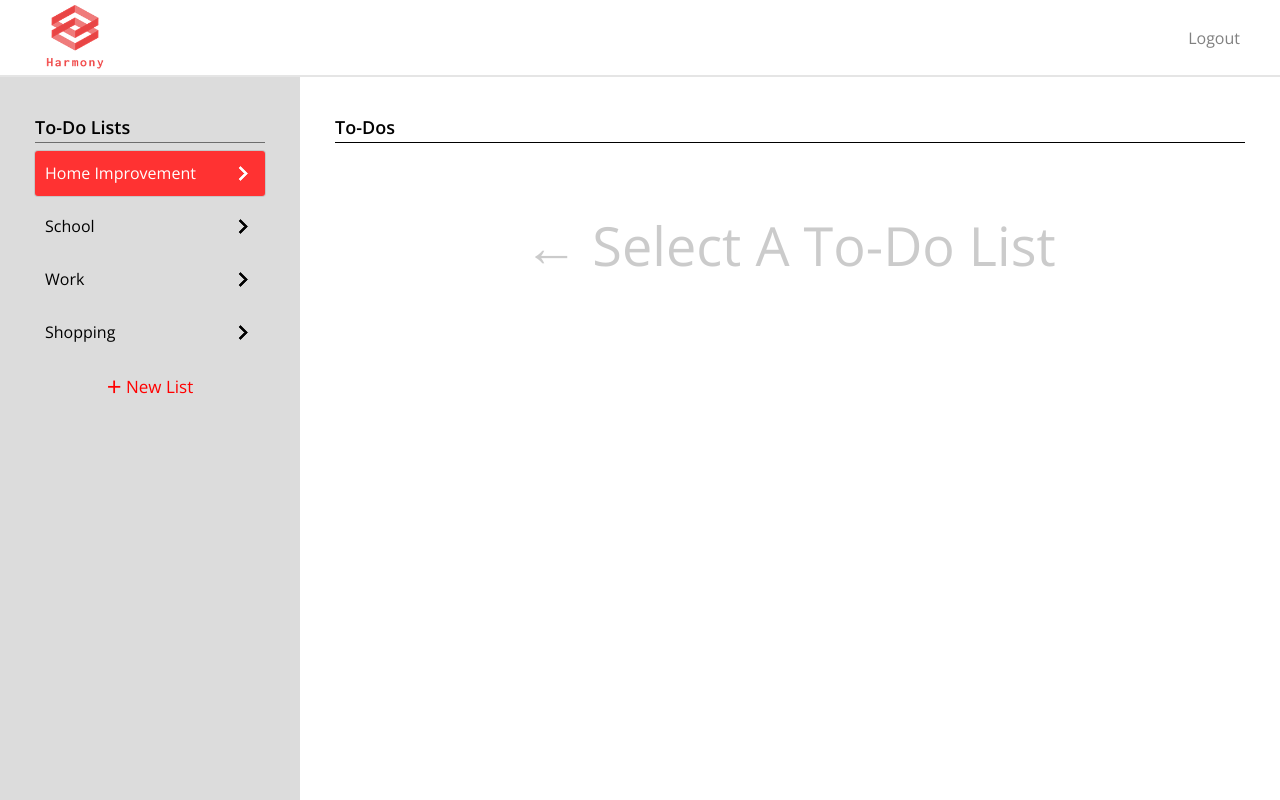
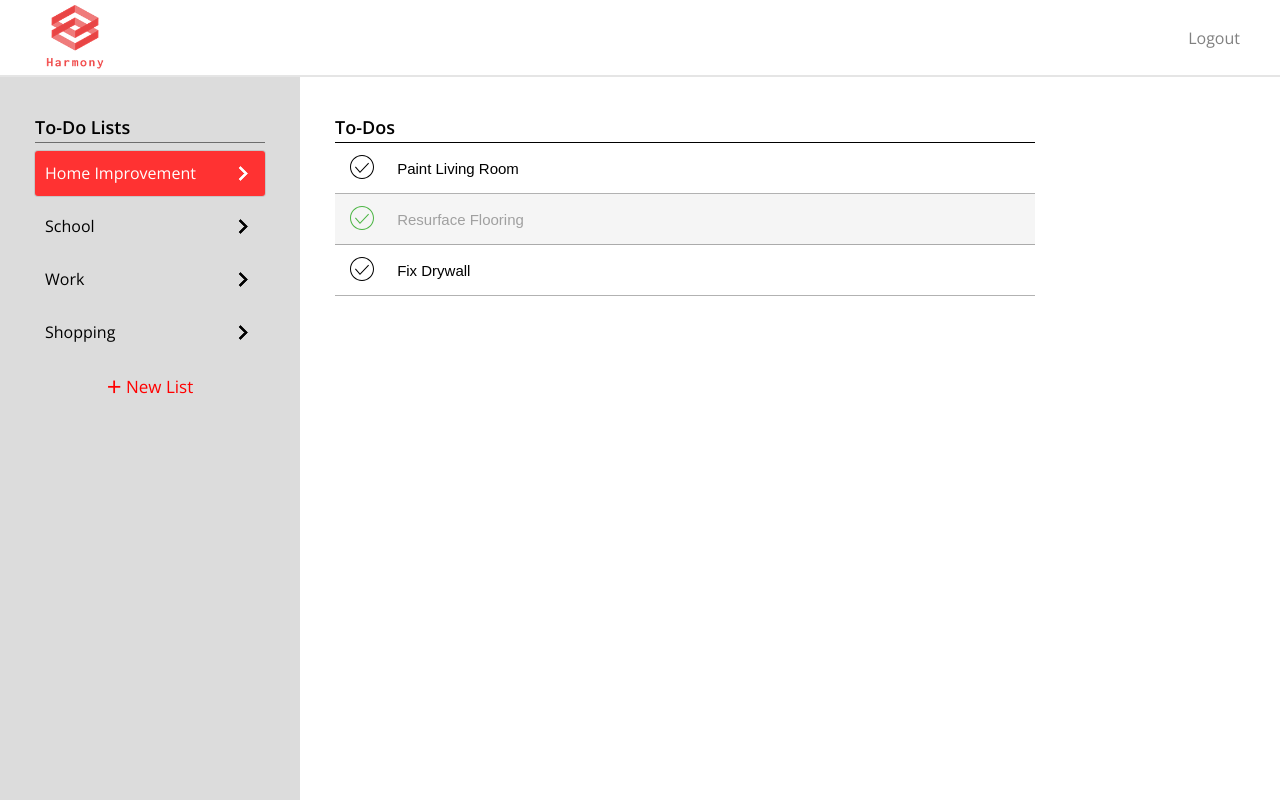
Before and after one commit to WarrenReader/harmony, a React app in the folder webapp/: page /dashboard in a window 1280 px wide. Both pictures are taken after a click on the element "Home Improvement". Built offline with nearby package versions, Linux system fonts and the light colour scheme.

Commit message:
Add toDo level components and logic

```diff
--- a/webapp/src/actions/lists.js
+++ b/webapp/src/actions/lists.js
@@ -34,7 +34,8 @@ export const addList = listName => {
   return { type: NEW_LIST, payload: listObj };
 };
 
-export const toggleList = listId => ({
-  type: TOGGLE_LIST,
-  payload: listId
-});
+export const toggleList = listId => {
+  return dispatch => {
+    dispatch({ type: TOGGLE_LIST, payload: listId });
+  };
+};
--- /dev/null
+++ b/webapp/src/actions/toDos.js
@@ -0,0 +1,50 @@
+import toDos from '../data/toDos.json';
+
+export const GET_TODOS_SUCCESSFUL = 'GET_TODOS_SUCCESSFUL';
+export const TOGGLE_TODO_STATUS = 'TOGGLE_TODO_STATUS';
+export const UPDATE_TODO_DESCRIPTION = 'UPDATE_TODO_DESCRIPTION';
+
+export const getToDos = () => ({
+  type: GET_TODOS_SUCCESSFUL,
+  payload: toDos.toDos
+});
+
+export const toggleToDoStatus = toDoId => {
+  return (dispatch, getState) => {
+    const {
+      toDos: { listOfToDos }
+    } = getState();
+
+    // This updates the completed status of a toDo
+    const updatedList = listOfToDos.map(toDo => {
+      return toDo.taskId === toDoId
+        ? { ...toDo, completed: !toDo.completed }
+        : toDo;
+    });
+
+    dispatch({
+      type: TOGGLE_TODO_STATUS,
+      payload: updatedList
+    });
+  };
+};
+
+export const updateStatusDescription = (description, toDoId) => {
+  return (dispatch, getState) => {
+    const {
+      toDos: { listOfToDos }
+    } = getState();
+
+    // This updates the description of a toDo
+    const updatedList = listOfToDos.map(toDo => {
+      return toDo.taskId === toDoId
+        ? { ...toDo, description: description }
+        : toDo;
+    });
+
+    dispatch({
+      type: UPDATE_TODO_DESCRIPTION,
+      payload: updatedList
+    });
+  };
+};
--- /dev/null
+++ b/webapp/src/assets/Checkmark.js
@@ -0,0 +1,23 @@
+import React from 'react';
+import propTypes from 'prop-types';
+
+const CheckMark = ({ completed }) => {
+  return (
+    <svg
+      width="24"
+      height="24"
+      xmlns="http://www.w3.org/2000/svg"
+      fillRule="evenodd"
+      clipRule="evenodd"
+      fill={completed ? '#4bb543' : '#000000'}
+    >
+      <path d="M12 0c6.623 0 12 5.377 12 12s-5.377 12-12 12-12-5.377-12-12 5.377-12 12-12zm0 1c6.071 0 11 4.929 11 11s-4.929 11-11 11-11-4.929-11-11 4.929-11 11-11zm7 7.457l-9.005 9.565-4.995-5.865.761-.649 4.271 5.016 8.24-8.752.728.685z" />
+    </svg>
+  );
+};
+
+CheckMark.propTypes = {
+  completed: propTypes.bool.isRequired
+};
+
+export default CheckMark;
--- a/webapp/src/components/common/modals/modals/NewList.js
+++ b/webapp/src/components/common/modals/modals/NewList.js
@@ -96,7 +96,7 @@ class NewList extends React.Component {
 
 NewList.propTypes = {
   addList: propTypes.func.isRequired,
-  lists: propTypes.object.isRequired
+  lists: propTypes.array.isRequired
 };
 
 const mapStateToProps = ({ lists: { lists } }) => {
--- a/webapp/src/components/dashboard/main/ToDoContainer.js
+++ b/webapp/src/components/dashboard/main/ToDoContainer.js
@@ -1,5 +1,9 @@
 import React from 'react';
+import { connect } from 'react-redux';
+import propTypes from 'prop-types';
 import styled from 'styled-components';
+import filterForToDos from '../../../utils/filterForToDos';
+import ToDoItem from './ToDoItem';
 
 const Container = styled.div`
   display: flex;
@@ -25,13 +29,45 @@ const H1 = styled.h1`
   width: 100%;
 `;
 
-const ToDoContainer = () => {
+const ToDoContainer = props => {
+  const { toDos, toggledListId } = props;
+  const toDoList = filterForToDos(toDos, toggledListId);
+
   return (
     <Container>
       <H1>To-Dos</H1>
-      <PleaseSelect>&larr; Select A To-Do List</PleaseSelect>
+
+      {toggledListId === null ? (
+        <PleaseSelect>Select A To-Do List</PleaseSelect>
+      ) : null}
+
+      {toDoList.length > 0
+        ? toDoList.map(toDo => (
+            <ToDoItem
+              id={toDo.taskId}
+              key={toDo.taskId}
+              description={toDo.description}
+              completed={toDo.completed}
+            />
+          ))
+        : null}
     </Container>
   );
 };
 
-export default ToDoContainer;
+ToDoContainer.propTypes = {
+  toDos: propTypes.array.isRequired,
+  toggledListId: propTypes.oneOfType([propTypes.number, propTypes.null])
+};
+
+const mapStateToProps = state => {
+  return {
+    toggledListId: state.lists.toggledListId,
+    toDos: state.toDos.listOfToDos
+  };
+};
+
+export default connect(
+  mapStateToProps,
+  {}
+)(ToDoContainer);
--- /dev/null
+++ b/webapp/src/components/dashboard/main/ToDoItem.js
@@ -0,0 +1,69 @@
+import React from 'react';
+import { connect } from 'react-redux';
+import propTypes from 'prop-types';
+import styled from 'styled-components';
+import {
+  toggleToDoStatus,
+  updateStatusDescription
+} from '../../../actions/toDos';
+import Checkmark from '../../../assets/Checkmark';
+
+const Container = styled.div`
+  align-items: center;
+  background: ${props => (props.completed ? '#F5F5F5' : 'none')};
+  border-bottom: 1px solid rgba(0, 0, 0, 0.3);
+  display: flex;
+  height: 50px;
+  width: 100%;
+`;
+
+const CheckMarkContainer = styled.div`
+  cursor: pointer;
+  margin-left: 15px;
+  width: 30px;
+`;
+
+const Description = styled.input.attrs({ type: 'text' })`
+  background: ${props => (props.disabled ? '#F5F5F5' : 'none')};
+  border: none;
+  color: ${props => (props.disabled ? '#A0A0A0' : '#000000')};
+  font-size: 15px;
+  height: 25px;
+  margin-left: 15px;
+  padding: 5px;
+  width: 100%;
+`;
+
+const ToDoItem = ({
+  id,
+  description,
+  completed,
+  toggleToDoStatus,
+  updateStatusDescription
+}) => {
+  return (
+    <Container completed={completed}>
+      <CheckMarkContainer onClick={() => toggleToDoStatus(id)}>
+        <Checkmark completed={completed} />
+      </CheckMarkContainer>
+      <Description
+        value={description}
+        onChange={e => updateStatusDescription(e.target.value, id)}
+        disabled={completed}
+      />
+    </Container>
+  );
+};
+
+ToDoItem.propTypes = {
+  id: propTypes.number.isRequired,
+  description: propTypes.string.isRequired,
+  completed: propTypes.bool.isRequired,
+  toggleToDoStatus: propTypes.func.isRequired,
+  updateStatusDescription: propTypes.func.isRequired
+};
+
+export default connect(
+  null,
+  { toggleToDoStatus, updateStatusDescription }
+)(ToDoItem);
--- a/webapp/src/containers/Dashboard.js
+++ b/webapp/src/containers/Dashboard.js
@@ -1,5 +1,8 @@
 import React from 'react';
+import { connect } from 'react-redux';
+import propTypes from 'prop-types';
 import styled from 'styled-components';
+import { getToDos } from '../actions/toDos';
 
 import ToDoListContainer from '../components/dashboard/sidebar/ToDoListContainer';
 import ToDoContainer from '../components/dashboard/main/ToDoContainer';
@@ -18,11 +21,17 @@ const SideBar = styled.div`
 `;
 
 const Main = styled.div`
+  max-width: 700px;
   padding: 35px;
   width: 100%;
 `;
 
-const Dashboard = () => {
+class Dashboard extends React.Component {
+  componentDidMount = () => {
+    this.props.getToDos();
+  };
+
+  render() {
     return (
       <Container>
         <SideBar>
@@ -33,6 +42,14 @@ const Dashboard = () => {
         </Main>
       </Container>
     );
+  }
+}
+
+Dashboard.propTypes = {
+  getToDos: propTypes.func.isRequired
 };
 
-export default Dashboard;
+export default connect(
+  null,
+  { getToDos }
+)(Dashboard);
--- /dev/null
+++ b/webapp/src/data/toDos.json
@@ -0,0 +1,34 @@
+{
+  "toDos": [
+    {
+      "description": "Paint Living Room",
+      "taskId": 1,
+      "toDoListId": 1,
+      "completed": false
+    },
+    {
+      "description": "Resurface Flooring",
+      "taskId": 2,
+      "toDoListId": 1,
+      "completed": true
+    },
+    {
+      "description": "Fix Drywall",
+      "taskId": 3,
+      "toDoListId": 1,
+      "completed": false
+    },
+    {
+      "description": "Do Homework",
+      "taskId": 4,
+      "toDoListId": 2,
+      "completed": false
+    },
+    {
+      "description": "Study For Test",
+      "taskId": 5,
+      "toDoListId": 2,
+      "completed": false
+    }
+  ]
+}
--- a/webapp/src/reducers/index.js
+++ b/webapp/src/reducers/index.js
@@ -1,10 +1,12 @@
 import { combineReducers } from 'redux';
 import modals from './modals';
 import lists from './lists';
+import toDos from './toDos';
 
 const reducers = combineReducers({
   modals,
-  lists
+  lists,
+  toDos
 });
 
 export default reducers;
--- /dev/null
+++ b/webapp/src/reducers/toDos.js
@@ -0,0 +1,24 @@
+import {
+  GET_TODOS_SUCCESSFUL,
+  TOGGLE_TODO_STATUS,
+  UPDATE_TODO_DESCRIPTION
+} from '../actions/toDos';
+
+const initialState = {
+  listOfToDos: []
+};
+
+const toDos = (state = initialState, action) => {
+  switch (action.type) {
+    case GET_TODOS_SUCCESSFUL:
+      return { ...state, listOfToDos: action.payload };
+    case TOGGLE_TODO_STATUS:
+      return { ...state, listOfToDos: action.payload };
+    case UPDATE_TODO_DESCRIPTION:
+      return { ...state, listOfToDos: action.payload };
+    default:
+      return state;
+  }
+};
+
+export default toDos;
--- /dev/null
+++ b/webapp/src/utils/filterForToDos.js
@@ -0,0 +1,5 @@
+const filterForToDos = (toDos, listId) => {
+  return toDos.filter(toDo => toDo.toDoListId === listId);
+};
+
+export default filterForToDos;
```
Lines whose indentation alone changed are shown as unchanged.
